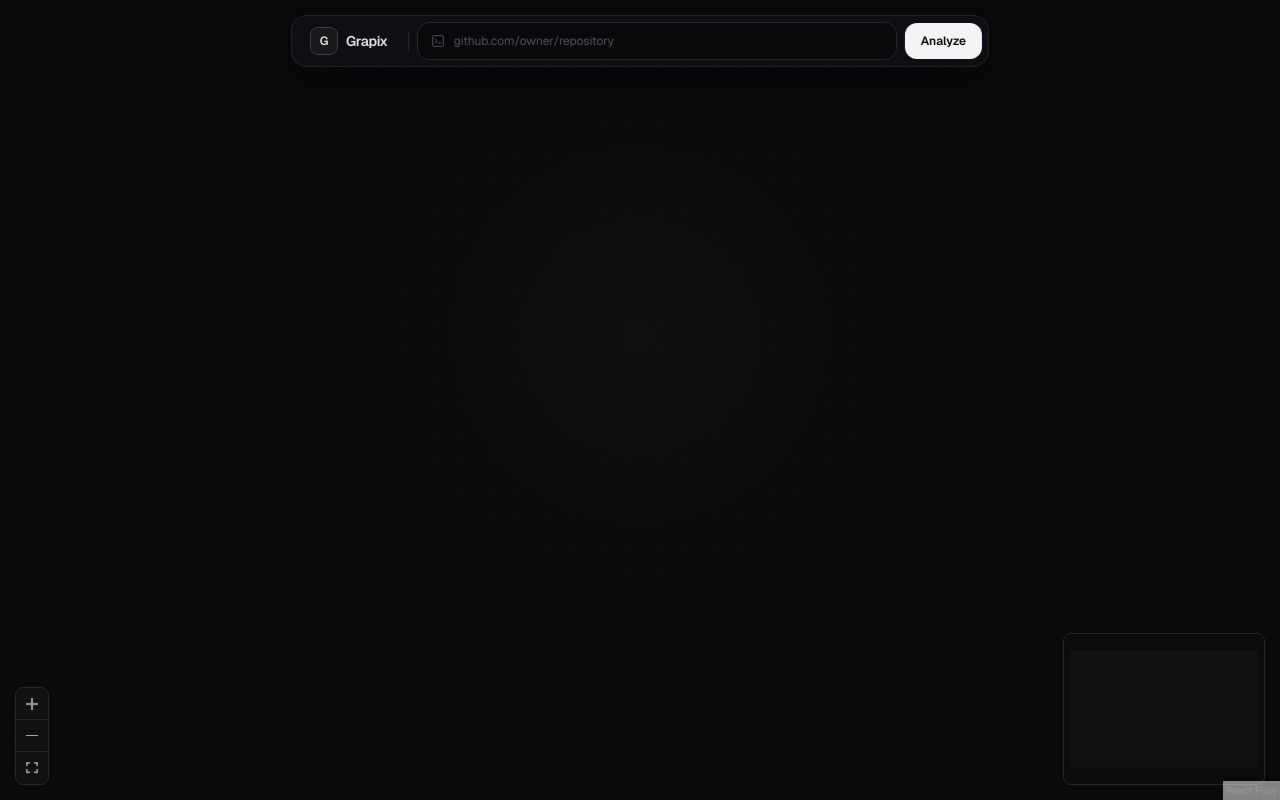
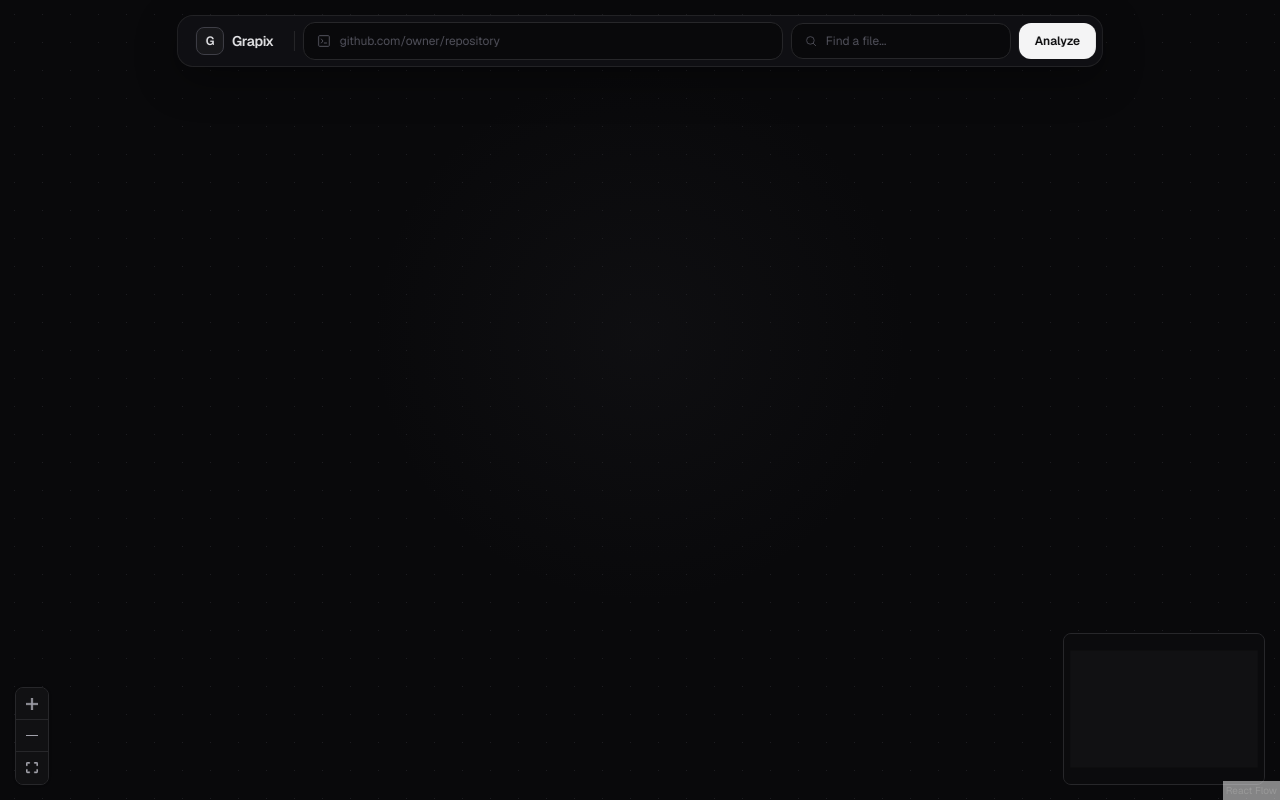
Before and after one commit to swaggy04/Graphix, a Next.js app in the folder frontend/: page / in a window 1280 px wide. Built offline with nearby package versions, Linux system fonts and the light colour scheme.

Commit message:
feat:refactored graph canvas

```diff
--- a/frontend/src/components/GraphCanvas.tsx
+++ b/frontend/src/components/GraphCanvas.tsx
@@ -1,18 +1,17 @@
 "use client";
 
 import { useCallback, useMemo, useState } from "react";
+
 import { Background, BackgroundVariant, Controls, MiniMap, Panel, ReactFlow, ReactFlowProvider, type Edge, type Node } from "@xyflow/react";
 
 import "@xyflow/react/dist/style.css";
 
 import FileNode from "./FileNode";
-import type { AnalyzeResponse } from "../lib/api";
 
 interface GraphCanvasProps {
   nodes: Node[];
   edges: Edge[];
   analysisId: string | null;
-  stats: AnalyzeResponse["stats"] | null;
 
   repositoryUrl: string;
   setRepositoryUrl: React.Dispatch<React.SetStateAction<string>>;
@@ -51,11 +50,23 @@ const nodeTypes = {
   file: FileNode,
 };
 
-export default function GraphCanvas({ nodes, edges, analysisId, stats, repositoryUrl, setRepositoryUrl, onAnalyze, analyzing }: GraphCanvasProps) {
+export default function GraphCanvas(props: GraphCanvasProps) {
+  return (
+    <ReactFlowProvider>
+      <GraphCanvasInner {...props} />
+    </ReactFlowProvider>
+  );
+}
+
+function GraphCanvasInner({ nodes, edges, analysisId, repositoryUrl, setRepositoryUrl, onAnalyze, analyzing }: GraphCanvasProps) {
   const [selectedNode, setSelectedNode] = useState<Node | null>(null);
+
   const [fileAnalysis, setFileAnalysis] = useState<FileAnalysis | null>(null);
+
   const [loading, setLoading] = useState(false);
-  const [showIsolated, setShowIsolated] = useState(false);
+
+  const [showIsolated, setShowIsolated] = useState(true);
+
   const [searchQuery, setSearchQuery] = useState("");
 
   // ==================================================
@@ -65,6 +76,7 @@ export default function GraphCanvas({ nodes, edges, analysisId, stats, repositor
   const isolatedCount = useMemo(() => {
     return nodes.filter((node) => {
       const data = node.data as FileNodeData | undefined;
+
       return data?.isolated === true;
     }).length;
   }, [nodes]);
@@ -76,22 +88,50 @@ export default function GraphCanvas({ nodes, edges, analysisId, stats, repositor
   // ==================================================
 
   const visibleNodes = useMemo(() => {
-    const normalizedQuery = searchQuery.trim().toLowerCase();
+    if (showIsolated) {
+      return nodes;
+    }
 
     return nodes.filter((node) => {
       const data = node.data as FileNodeData | undefined;
-      const matchesVisibility = showIsolated || data?.isolated !== true;
-      const matchesSearch = !normalizedQuery || node.id.toLowerCase().includes(normalizedQuery);
 
-      return matchesVisibility && matchesSearch;
+      return data?.isolated !== true;
     });
-  }, [nodes, showIsolated, searchQuery]);
+  }, [nodes, showIsolated]);
 
-  const visibleNodeIds = useMemo(() => new Set(visibleNodes.map((node) => node.id)), [visibleNodes]);
+  const visibleNodeIds = useMemo(() => {
+    return new Set(visibleNodes.map((node) => node.id));
+  }, [visibleNodes]);
 
   const visibleEdges = useMemo(() => {
+    if (showIsolated) {
+      return edges;
+    }
+
     return edges.filter((edge) => visibleNodeIds.has(edge.source) && visibleNodeIds.has(edge.target));
-  }, [edges, visibleNodeIds]);
+  }, [edges, showIsolated, visibleNodeIds]);
+
+  // ==================================================
+  // SEARCH
+  // ==================================================
+
+  const searchResults = useMemo(() => {
+    const query = searchQuery.trim().toLowerCase();
+
+    if (!query) {
+      return [];
+    }
+
+    return nodes
+      .filter((node) => {
+        const data = node.data as FileNodeData | undefined;
+
+        const label = String(data?.label ?? node.id).toLowerCase();
+
+        return label.includes(query) || node.id.toLowerCase().includes(query);
+      })
+      .slice(0, 8);
+  }, [nodes, searchQuery]);
 
   // ==================================================
   // HIGHLIGHTED RELATIONSHIPS
@@ -110,21 +150,21 @@ export default function GraphCanvas({ nodes, edges, analysisId, stats, repositor
   // ==================================================
 
   const displayNodes = useMemo(() => {
+    return visibleNodes.map((node) => {
       if (!selectedNode || !fileAnalysis) {
-      return visibleNodes.map((node) => ({
+        return {
           ...node,
-
           data: {
             ...node.data,
             selected: false,
             highlighted: false,
             dimmed: false,
           },
-      }));
+        };
       }
 
-    return visibleNodes.map((node) => {
       const selected = node.id === selectedNode.id;
+
       const highlighted = highlightedNodeIds.has(node.id);
 
       return {
@@ -132,13 +172,17 @@ export default function GraphCanvas({ nodes, edges, analysisId, stats, repositor
 
         data: {
           ...node.data,
+
           selected,
+
           highlighted,
+
           dimmed: !highlighted,
         },
 
         style: {
           ...node.style,
+
           zIndex: selected ? 20 : highlighted ? 10 : 1,
         },
       };
@@ -150,22 +194,25 @@ export default function GraphCanvas({ nodes, edges, analysisId, stats, repositor
   // ==================================================
 
   const displayEdges = useMemo(() => {
+    return visibleEdges.map((edge) => {
       if (!selectedNode) {
-      return visibleEdges.map((edge) => ({
+        return {
           ...edge,
 
           animated: false,
 
           style: {
             ...edge.style,
+
             stroke: "#3f3f46",
+
             strokeWidth: 1.2,
+
             opacity: 0.55,
           },
-      }));
+        };
       }
 
-    return visibleEdges.map((edge) => {
       const connected = edge.source === selectedNode.id || edge.target === selectedNode.id;
 
       return {
@@ -175,9 +222,12 @@ export default function GraphCanvas({ nodes, edges, analysisId, stats, repositor
 
         style: {
           ...edge.style,
+
           stroke: connected ? "#a1a1aa" : "#27272a",
+
           strokeWidth: connected ? 2 : 1,
-          opacity: connected ? 0.95 : 0.35,
+
+          opacity: connected ? 0.95 : 0.3,
         },
       };
     });
@@ -194,8 +244,12 @@ export default function GraphCanvas({ nodes, edges, analysisId, stats, repositor
       }
 
       setSelectedNode(node);
+
       setFileAnalysis(null);
+
       setLoading(true);
+
+      setSearchQuery("");
 
       try {
         const encodedFilePath = encodeURIComponent(node.id);
@@ -219,11 +273,25 @@ export default function GraphCanvas({ nodes, edges, analysisId, stats, repositor
   );
 
   // ==================================================
+  // SEARCH RESULT CLICK
+  // ==================================================
+
+  const handleSearchResultClick = useCallback(
+    (node: Node) => {
+      setSearchQuery("");
+
+      void handleNodeClick({} as React.MouseEvent, node);
+    },
+    [handleNodeClick],
+  );
+
+  // ==================================================
   // PANE CLICK
   // ==================================================
 
   const handlePaneClick = useCallback(() => {
     setSelectedNode(null);
+
     setFileAnalysis(null);
   }, []);
 
@@ -240,7 +308,6 @@ export default function GraphCanvas({ nodes, edges, analysisId, stats, repositor
   }, [analyzing, onAnalyze]);
 
   return (
-    <ReactFlowProvider>
     <div className="relative h-full w-full overflow-hidden bg-[#09090b]">
       <ReactFlow
         nodes={displayNodes}
@@ -290,15 +357,7 @@ export default function GraphCanvas({ nodes, edges, analysisId, stats, repositor
           >
             {/* Brand */}
 
-              <div
-                className="
-                  hidden
-                  items-center
-                  gap-2
-                  px-3
-                  sm:flex
-                "
-              >
+            <div className="hidden items-center gap-2 px-3 sm:flex">
               <div
                 className="
                   flex
@@ -337,7 +396,7 @@ export default function GraphCanvas({ nodes, edges, analysisId, stats, repositor
             <div
               className="
                 flex
-                  w-[min(55vw,480px)]
+                w-[min(40vw,480px)]
                 items-center
                 gap-2
                 rounded-xl
@@ -378,24 +437,95 @@ export default function GraphCanvas({ nodes, edges, analysisId, stats, repositor
               />
             </div>
 
-              {/* Graph search */}
+            {/* File search */}
 
-              {nodes.length > 0 && (
-                <div className="hidden w-[min(18vw,190px)] items-center gap-2 rounded-xl border border-zinc-800 bg-[#09090b] px-3 lg:flex">
+            <div className="relative hidden md:block">
+              <div
+                className="
+                  flex
+                  h-9
+                  w-[220px]
+                  items-center
+                  gap-2
+                  rounded-xl
+                  border
+                  border-zinc-800
+                  bg-[#09090b]
+                  px-3
+                "
+              >
                 <svg viewBox="0 0 24 24" fill="none" className="h-3.5 w-3.5 shrink-0 text-zinc-600">
                   <circle cx="11" cy="11" r="6.5" stroke="currentColor" strokeWidth="1.5" />
+
                   <path d="m16 16 4 4" stroke="currentColor" strokeWidth="1.5" strokeLinecap="round" />
                 </svg>
 
                 <input
-                    type="search"
+                  type="text"
                   value={searchQuery}
                   onChange={(event) => setSearchQuery(event.target.value)}
                   placeholder="Find a file..."
-                    className="h-9 min-w-0 flex-1 bg-transparent text-xs text-zinc-200 outline-none placeholder:text-zinc-600"
+                  className="
+                    w-full
+                    bg-transparent
+                    text-xs
+                    text-zinc-200
+                    outline-none
+                    placeholder:text-zinc-600
+                  "
                 />
               </div>
+
+              {searchResults.length > 0 && (
+                <div
+                  className="
+                    absolute
+                    left-0
+                    right-0
+                    top-11
+                    z-50
+                    overflow-hidden
+                    rounded-xl
+                    border
+                    border-zinc-800
+                    bg-[#111114]
+                    shadow-[0_20px_50px_rgba(0,0,0,0.5)]
+                  "
+                >
+                  {searchResults.map((node) => {
+                    const data = node.data as FileNodeData | undefined;
+
+                    const label = String(data?.label ?? node.id);
+
+                    return (
+                      <button
+                        key={node.id}
+                        type="button"
+                        onClick={() => handleSearchResultClick(node)}
+                        className="
+                          flex
+                          w-full
+                          flex-col
+                          items-start
+                          border-b
+                          border-zinc-800/60
+                          px-3
+                          py-2.5
+                          text-left
+                          transition
+                          last:border-b-0
+                          hover:bg-zinc-900
+                        "
+                      >
+                        <span className="w-full truncate text-xs text-zinc-300">{getFileName(label)}</span>
+
+                        <span className="mt-0.5 w-full truncate text-[9px] text-zinc-600">{node.id}</span>
+                      </button>
+                    );
+                  })}
+                </div>
               )}
+            </div>
 
             {/* Analyze */}
 
@@ -428,28 +558,54 @@ export default function GraphCanvas({ nodes, edges, analysisId, stats, repositor
 
         {nodes.length > 0 && (
           <Panel position="top-left">
-              <div className="space-y-2">
-                <div className="flex items-center gap-1 rounded-xl border border-zinc-800/80 bg-[#111114]/90 p-1 shadow-lg backdrop-blur-xl">
+            <div className="flex flex-col gap-2">
+              <div
+                className="
+                  flex
+                  items-center
+                  gap-1
+                  rounded-xl
+                  border
+                  border-zinc-800/80
+                  bg-[#111114]/85
+                  p-1
+                  shadow-lg
+                  backdrop-blur-xl
+                "
+              >
                 <Stat label="Files" value={nodes.length} />
+
                 <div className="h-5 w-px bg-zinc-800" />
+
                 <Stat label="Connected" value={connectedCount} />
+
                 <div className="h-5 w-px bg-zinc-800" />
+
                 <Stat label="Isolated" value={isolatedCount} />
               </div>
 
-                {stats && (
-                  <div className="flex items-center gap-2 rounded-lg border border-zinc-800/70 bg-[#111114]/75 px-3 py-2 text-[10px] text-zinc-500 shadow-lg backdrop-blur-xl">
-                    <span className="h-1.5 w-1.5 rounded-full bg-emerald-400 shadow-[0_0_8px_rgba(52,211,153,0.7)]" />
-                    <span>{stats.resolvedImports.toLocaleString()} resolved imports</span>
-                    {stats.unresolvedImports > 0 && <span className="text-amber-400/80">{stats.unresolvedImports.toLocaleString()} unresolved</span>}
+              <div
+                className="
+                  flex
+                  items-center
+                  gap-2
+                  rounded-xl
+                  border
+                  border-zinc-800/80
+                  bg-[#111114]/85
+                  px-3
+                  py-2
+                  text-[10px]
+                  shadow-lg
+                  backdrop-blur-xl
+                "
+              >
+                <span className="h-1.5 w-1.5 rounded-full bg-emerald-400" />
+
+                <span className="text-zinc-500">{getResolvedImportCount(nodes)} resolved imports</span>
+
+                <span className="text-yellow-500">{getUnresolvedImportCount(nodes)} unresolved</span>
               </div>
-                )}
-
-                {searchQuery.trim() && (
-                  <div className="text-[10px] text-zinc-600">
-                    Showing {visibleNodes.length.toLocaleString()} matching files
-                  </div>
-                )}
             </div>
           </Panel>
         )}
@@ -474,7 +630,7 @@ export default function GraphCanvas({ nodes, edges, analysisId, stats, repositor
                 backdrop-blur-xl
               "
             >
-                <span className="px-2 text-[10px] font-medium uppercase tracking-[0.14em] text-zinc-600">View</span>
+              <span className="px-2 text-[10px] uppercase tracking-wider text-zinc-700">View</span>
 
               <ViewButton active={!showIsolated} onClick={() => setShowIsolated(false)}>
                 Connected
@@ -483,16 +639,6 @@ export default function GraphCanvas({ nodes, edges, analysisId, stats, repositor
               <ViewButton active={showIsolated} onClick={() => setShowIsolated(true)}>
                 All files
               </ViewButton>
-              </div>
-            </Panel>
-          )}
-
-          {nodes.length > 0 && (
-            <Panel position="bottom-left" className="!bottom-32 !left-4">
-              <div className="flex items-center gap-3 rounded-xl border border-zinc-800/80 bg-[#111114]/85 px-3 py-2 text-[10px] text-zinc-500 shadow-lg backdrop-blur-xl">
-                <LegendDot color="bg-blue-400" label="TypeScript" />
-                <LegendDot color="bg-yellow-400" label="JavaScript" />
-                <LegendDot color="bg-zinc-500" label="Isolated" />
             </div>
           </Panel>
         )}
@@ -530,7 +676,6 @@ export default function GraphCanvas({ nodes, edges, analysisId, stats, repositor
         )}
       </ReactFlow>
     </div>
-    </ReactFlowProvider>
   );
 }
 
@@ -555,6 +700,7 @@ function Stat({ label, value }: { label: string; value: number }) {
 function ViewButton({ active, onClick, children }: { active: boolean; onClick: () => void; children: React.ReactNode }) {
   return (
     <button
+      type="button"
       onClick={onClick}
       className={`
         rounded-lg
@@ -569,15 +715,6 @@ function ViewButton({ active, onClick, children }: { active: boolean; onClick: (
     >
       {children}
     </button>
-  );
-}
-
-function LegendDot({ color, label }: { color: string; label: string }) {
-  return (
-    <span className="flex items-center gap-1.5 whitespace-nowrap">
-      <span className={`h-1.5 w-1.5 rounded-full ${color}`} />
-      {label}
-    </span>
   );
 }
 
@@ -602,14 +739,7 @@ function FileInspector({ selectedNode, fileAnalysis, loading, onClose }: { selec
     >
       {/* Header */}
 
-      <div
-        className="
-          border-b
-          border-zinc-800/80
-          px-4
-          py-3.5
-        "
-      >
+      <div className="border-b border-zinc-800/80 px-4 py-3.5">
         <div className="flex items-start justify-between gap-3">
           <div className="min-w-0">
             <div
@@ -625,32 +755,13 @@ function FileInspector({ selectedNode, fileAnalysis, loading, onClose }: { selec
               File inspector
             </div>
 
-            <div
-              className="
-                break-all
-                text-sm
-                font-medium
-                leading-5
-                text-zinc-100
-              "
-            >
-              {getFileName(selectedNode.id)}
-            </div>
+            <div className="break-all text-sm font-medium leading-5 text-zinc-100">{getFileName(selectedNode.id)}</div>
 
-            <div
-              className="
-                mt-1
-                break-all
-                text-[10px]
-                leading-4
-                text-zinc-600
-              "
-            >
-              {selectedNode.id}
-            </div>
+            <div className="mt-1 break-all text-[10px] leading-4 text-zinc-600">{selectedNode.id}</div>
           </div>
 
           <button
+            type="button"
             onClick={onClose}
             aria-label="Close inspector"
             className="
@@ -686,13 +797,7 @@ function FileInspector({ selectedNode, fileAnalysis, loading, onClose }: { selec
       {/* Analysis */}
 
       {fileAnalysis && !loading && (
-        <div
-          className="
-            max-h-[calc(100vh-180px)]
-            overflow-y-auto
-            grapix-inspector-scroll
-          "
-        >
+        <div className="max-h-[calc(100vh-180px)] overflow-y-auto">
           <AnalysisSection title="Dependencies" direct={fileAnalysis.dependencies.direct} transitive={fileAnalysis.dependencies.transitive} />
 
           <AnalysisSection title="Dependents" direct={fileAnalysis.dependents.direct} transitive={fileAnalysis.dependents.transitive} />
@@ -727,6 +832,10 @@ function FileInspector({ selectedNode, fileAnalysis, loading, onClose }: { selec
           </div>
         </div>
       )}
+
+      {/* Empty state */}
+
+      {!loading && !fileAnalysis && <div className="px-4 py-8 text-xs text-zinc-600">Select a file to inspect its dependency relationships.</div>}
     </aside>
   );
 }
@@ -831,3 +940,27 @@ function getFileName(path: string) {
 
   return normalized.split("/").pop() ?? path;
 }
+
+// ==================================================
+// OPTIONAL GRAPH STATS
+// ==================================================
+
+function getResolvedImportCount(nodes: Node[]) {
+  return nodes.reduce((total, node) => {
+    const data = node.data as Record<string, unknown>;
+
+    const value = typeof data.resolvedImports === "number" ? data.resolvedImports : 0;
+
+    return total + value;
+  }, 0);
+}
+
+function getUnresolvedImportCount(nodes: Node[]) {
+  return nodes.reduce((total, node) => {
+    const data = node.data as Record<string, unknown>;
+
+    const value = typeof data.unresolvedImports === "number" ? data.unresolvedImports : 0;
+
+    return total + value;
+  }, 0);
+}
```
Lines whose indentation alone changed are shown as unchanged.
